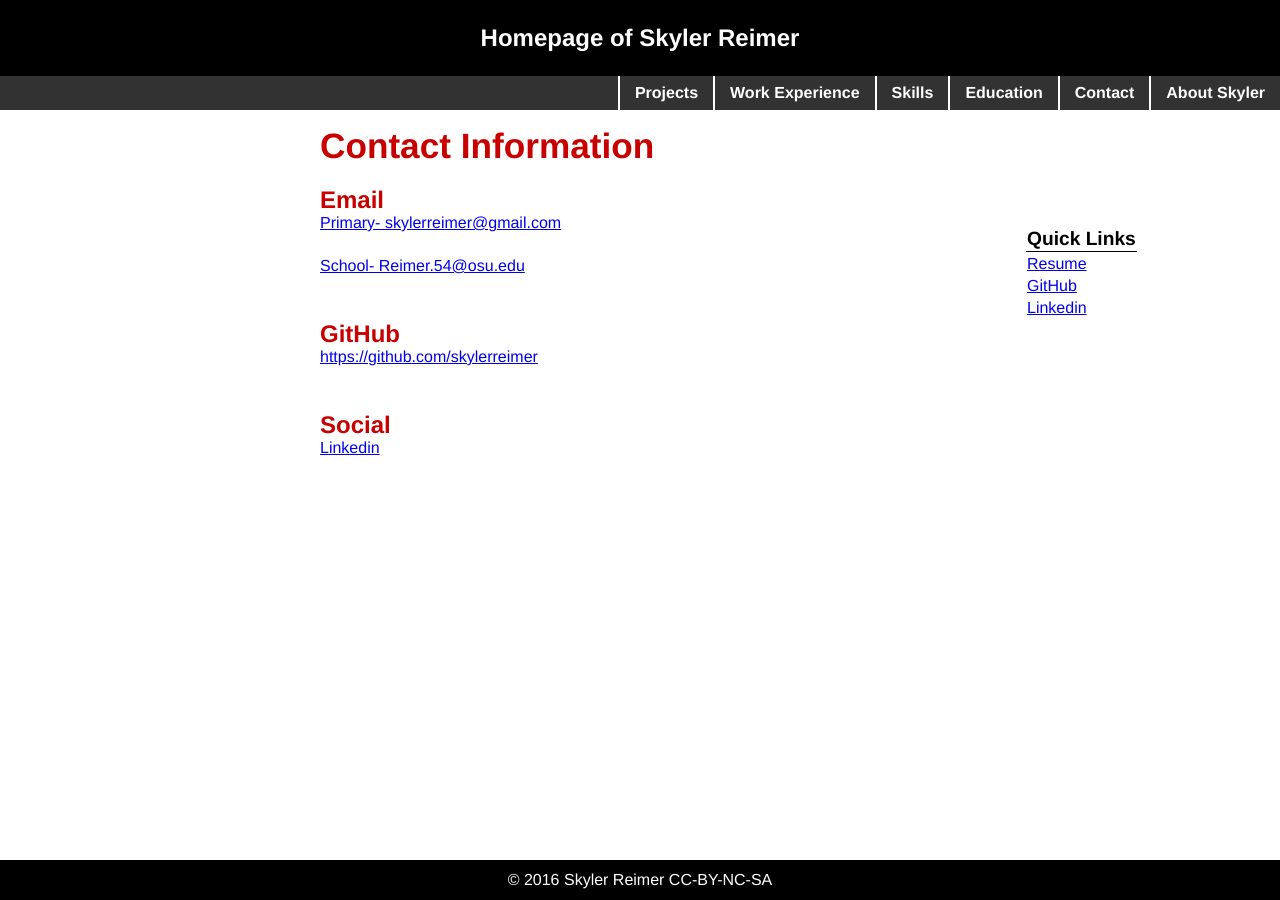
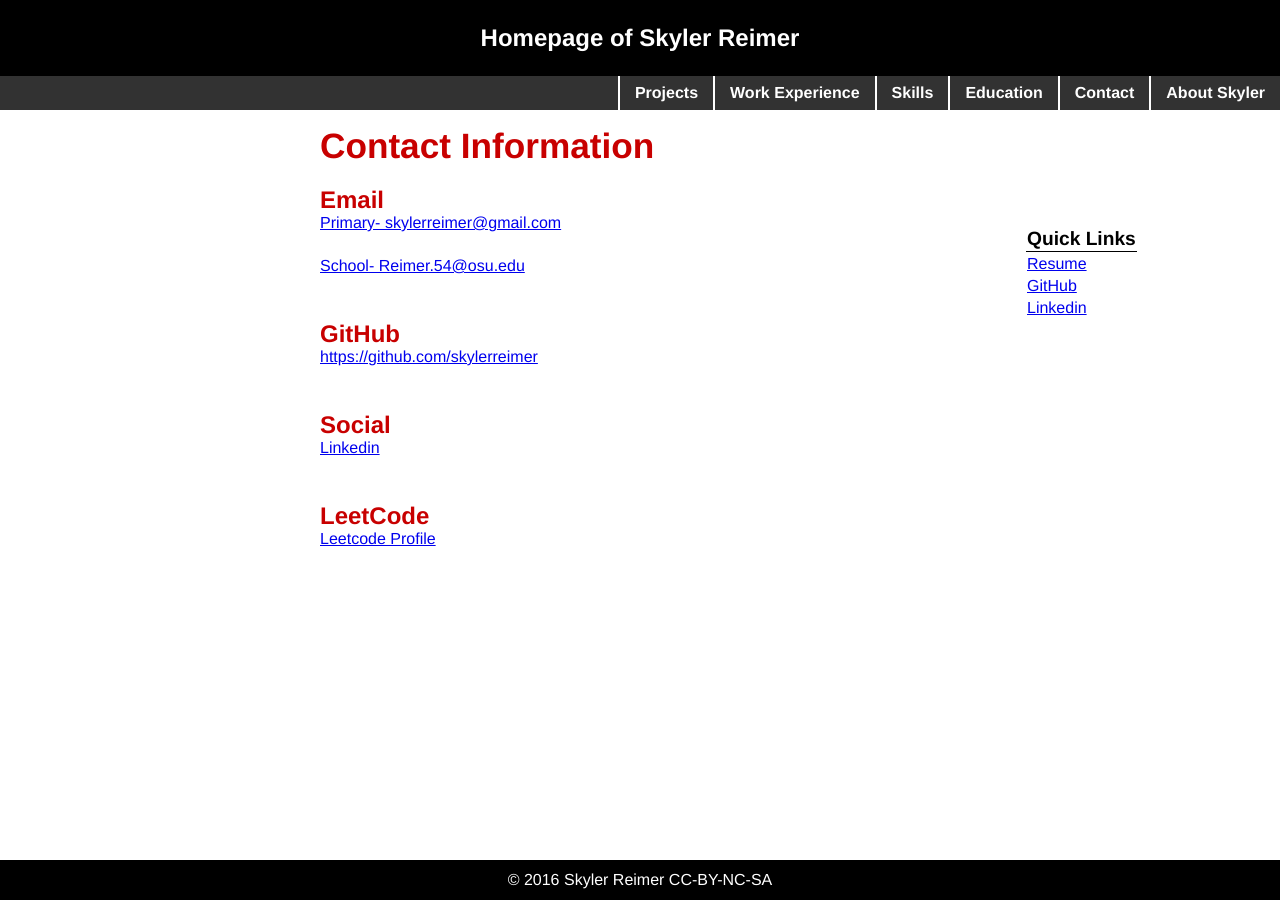
Before and after one commit to skylerreimer/skylerreimer.github.io, a Jekyll site: the page built from contact.html, in a window 1280 px wide. Built offline with Jekyll 4.4.1, drawn with Linux system fonts in a browser that asks for light colours.

Commit message:
Update contact.html

```diff
--- a/contact.html
+++ b/contact.html
@@ -18,6 +18,9 @@ title: Contact
 <h2>Social</h2>
 <p><a href="https://www.linkedin.com/in/skyler-reimer-b506b2126">Linkedin</a></p>
 
+<h2>LeetCode</h2>
+<p><a href="https://leetcode.com/skylerreimer/">Leetcode Profile</a></p>
+
 <p id="hidden">This is filler text to make the page long enough
 
 
```
